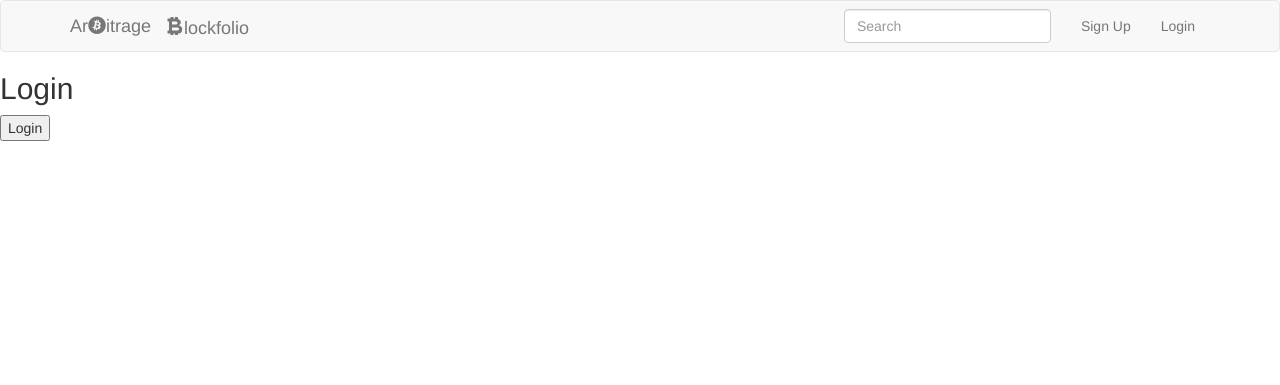
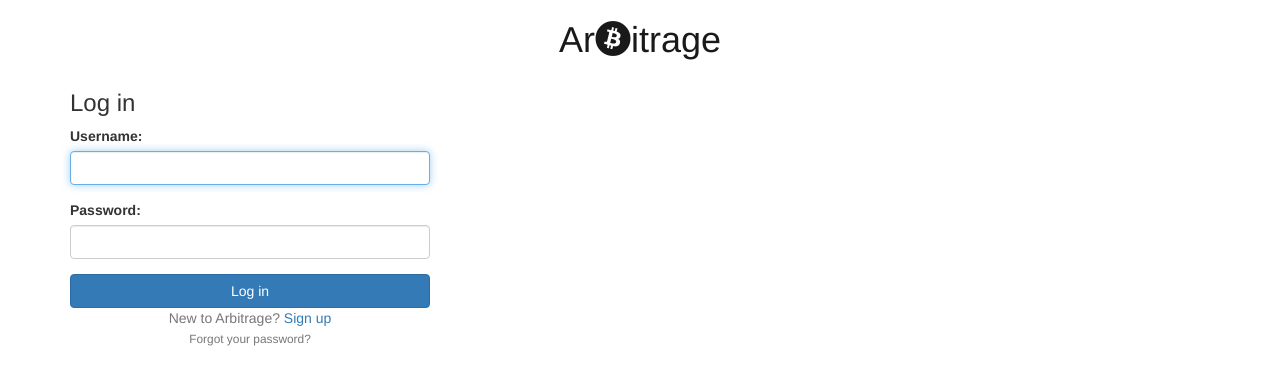
Before and after one commit to ciaranmcveigh5/django_blockfolio_clone, a Django app: page /accounts/login in a window 1280 px wide. Shown: the top 385 px of the page. Run offline with Django 3.2, Linux system fonts and the light colour scheme; some libraries are stand-ins or nearby versions.

Commit message:
implemented signup login and logout functionality

```diff
--- a/accounts/tests.py
+++ b/accounts/tests.py
@@ -1,6 +1,6 @@
 from django.urls import resolve, reverse
 from django.test import TestCase
-from .views import signup, loginForm
+from .views import signup, login
 
 # class SignUpTests(TestCase):
 #     def test_signup_status_code(self):
@@ -19,7 +19,5 @@ class LogInTests(TestCase):
         self.assertEquals(response.status_code, 200)
 
     def test_login_url_resolves_signup_view(self):
-        print('testing')
         view = resolve('/accounts/login')
-        print('hello everybody')
-        self.assertEquals(view.func, loginForm)
+        self.assertEquals(view.func, login)
--- a/accounts/urls.py
+++ b/accounts/urls.py
@@ -1,8 +1,10 @@
 from django.urls import path
 from . import views
 
+from django.contrib.auth import views as auth_views
+
 urlpatterns = [
     path('signup', views.signup, name='signup'),
-    path('login', views.loginForm, name='login'),
-    path('logout', views.logout, name='logout'),
+    path('login', auth_views.LoginView.as_view(template_name='accounts/login.html'), name='login'),
+    path('logout', auth_views.LogoutView.as_view(), name='logout'),
 ]
--- a/accounts/views.py
+++ b/accounts/views.py
@@ -1,24 +1,23 @@
-from django.shortcuts import render
+from django.contrib.auth import login as auth_login
+from django.shortcuts import render, redirect
+from .forms import SignUpForm
 
 def signup(request):
     if request.method == 'POST':
-        form = forms.SignUpForm(request.POST)
+        form = SignUpForm(request.POST)
         if form.is_valid():
-            form.save()
-            username = form.cleaned_data.get('username')
-            raw_password = form.cleaned_data.get('password1')
-            user = authenticate(username=username, password=raw_password)
-            login(request, user)
+            user = form.save()
+            auth_login(request, user)
             return redirect('/')
     else:
-        form = forms.SignUpForm()
+        form = SignUpForm()
     return render(request, 'accounts/signup.html', {'form': form})
 
 def whoAmI(request):
     print(request.user.username)
 
-def loginForm(request):
-    return render(request, 'accounts/login.html')
+# def login(request):
+#     return render(request, 'accounts/login.html')
 
-def logout(request):
-    return redirect('/')
+# def logout(request):
+#     return redirect('/')
--- a/arbitrage/urls.py
+++ b/arbitrage/urls.py
@@ -3,5 +3,5 @@ from . import views
 
 urlpatterns = [
     path('', views.contact, name='contact'),
-    path('blockfolio', views.blockfolio, name='blockfolio')
+    path('blockfolio', views.blockfolio, name='blockfolio'),
 ]
--- a/mysite/settings.py
+++ b/mysite/settings.py
@@ -35,6 +35,8 @@ INSTALLED_APPS = [
     'arbitrage',
     'personal',
     'blog',
+
+    'widget_tweaks',
 
     'django.contrib.admin',
     'django.contrib.auth',
@@ -126,4 +128,5 @@ USE_TZ = True
 
 STATIC_URL = '/static/'
 
-LOGIN_REDIRECT_URL = 'home'
+LOGIN_REDIRECT_URL = '/'
+LOGOUT_REDIRECT_URL = '/'
--- a/mysite/urls.py
+++ b/mysite/urls.py
@@ -21,6 +21,4 @@ urlpatterns = [
     path('', include('arbitrage.urls')),
     path(r'blog/', include('blog.urls')),
     path(r'accounts/', include('accounts.urls')),
-    path(r'arbitrage/', include('arbitrage.urls')),
-    path('blockfolio', include('arbitrage.urls')),
 ]
--- /dev/null
+++ b/static/css/accounts.css
@@ -0,0 +1,8 @@
+.logo a {
+    color: rgba(0,0,0,.9);
+}
+
+.logo a:hover,
+.logo a:active {
+    text-decoration: none;
+}
--- a/templates/accounts/login.html
+++ b/templates/accounts/login.html
@@ -1,12 +1,37 @@
 {% extends "arbitrage/header.html" %}
 
-{% block title %}Login{% endblock %}
+{% load static %}
 
-{% block content %}
-  <h2>Login</h2>
-  <form method="post">
-    {% csrf_token %}
-    {{ form.as_p }}
-    <button type="submit">Login</button>
-  </form>
+{% block stylesheet %}
+  <link rel="stylesheet" href="{% static 'css/accounts.css' %}">
 {% endblock %}
+
+{% block body %}
+  <div class="container">
+    <h1 class="text-center logo my-4">
+      <a href="{% url 'contact' %}">Ar<i class="fab fa-bitcoin"></i>itrage</a>
+    </h1>
+    <div class="row justify-content-center">
+      <div class="col-lg-4 col-md-6 col-sm-8">
+        <div class="card">
+          <div class="card-body">
+            <h3 class="card-title">Log in</h3>
+            <form method="post" novalidate>
+              {% csrf_token %}
+              {% include 'includes/form.html' %}
+              <button type="submit" class="btn btn-primary btn-block">Log in</button>
+            </form>
+          </div>
+          <div class="card-footer text-muted text-center">
+            New to Arbitrage? <a href="{% url 'signup' %}">Sign up</a>
+          </div>
+        </div>
+        <div class="text-center py-2">
+          <small>
+            <a href="#" class="text-muted">Forgot your password?</a>
+          </small>
+        </div>
+      </div>
+    </div>
+  </div>
+{% endblock %}
--- a/templates/arbitrage/header.html
+++ b/templates/arbitrage/header.html
@@ -8,12 +8,12 @@
     <!-- <link rel="stylesheet" href="{% static 'css/bootstrap.min.css' %}" type = "text/css"/> -->
     <link rel="stylesheet" href="https://maxcdn.bootstrapcdn.com/bootstrap/3.3.7/css/bootstrap.min.css">
     <link rel="stylesheet" href="https://use.fontawesome.com/releases/v5.0.13/css/all.css" integrity="sha384-DNOHZ68U8hZfKXOrtjWvjxusGo9WQnrNx2sqG0tfsghAvtVlRW3tvkXWZh58N9jp" crossorigin="anonymous">
-    <script src="https://ajax.googleapis.com/ajax/libs/jquery/3.3.1/jquery.min.js"></script>
-    <script src="https://maxcdn.bootstrapcdn.com/bootstrap/3.3.7/js/bootstrap.min.js"></script>
     <meta name="viewport" content = "width=device-width, initial-scale=1.0">
+    {% block stylesheet %}{% endblock %}
 </head>
 
 <body>
+    {% block body %}
         <nav class="navbar navbar-default">
             <div class="container">
                 <div class="navbar-header">
@@ -23,17 +23,22 @@
                         <span class="icon-bar"></span>
                         <span class="icon-bar"></span>
                     </button>
-                <a href="arbitrage" class="navbar-brand">Ar<i class="fab fa-bitcoin"></i>itrage</a>
+                    <a href="/arbitrage" class="navbar-brand">Ar<i class="fab fa-bitcoin"></i>itrage</a>
                     </div>
                     <div>
                         <div class="collapse navbar-collapse" id="bs-navbar-collapse">
                             <ul class="nav navbar-nav">
-                                <li><a href="blockfolio" class="navbar-brand"><i class="glyphicon glyphicon-bitcoin"></i>lockfolio</a></li>
+                                    <li><a href="/blockfolio" class="navbar-brand"><i class="glyphicon glyphicon-bitcoin"></i>lockfolio</a></li>
                                 </ul>
                                 <ul class="nav navbar-nav navbar-right">
                                     <li></li>
-                                <li><a href="accounts/signup">Sign Up</a></li>
-                                <li><a href="accounts/login">Login</a></li>
+                                    {% if user.is_authenticated %}
+                                        <li><a href="/profile">{{ user.username}}</a></li>
+                                        <li><a href="/accounts/logout">Logout</a></li>
+                                    {% else %}
+                                        <li><a href="/accounts/signup">Sign Up</a></li>
+                                        <li><a href="/accounts/login">Login</a></li>
+                                    {% endif %}
                                 </ul>
                                 <form class="navbar-form navbar-right" role="search">
                                         <div class="form-group">
@@ -46,5 +51,10 @@
         </nav>
         {% block content %}
         {% endblock %}
+    {% endblock body%}
+    <script src="https://ajax.googleapis.com/ajax/libs/jquery/3.3.1/jquery.min.js"></script>
+    <script src="https://maxcdn.bootstrapcdn.com/bootstrap/3.3.7/js/bootstrap.min.js"></script>
+    {% block javascript %}{% endblock %}
+</body>
 
 </html>
--- /dev/null
+++ b/templates/includes/form.html
@@ -0,0 +1,36 @@
+{% load widget_tweaks %}
+
+{% if form.non_field_errors %}
+  <div class="alert alert-danger" role="alert">
+    {% for error in form.non_field_errors %}
+      <p{% if forloop.last %} class="mb-0"{% endif %}>{{ error }}</p>
+    {% endfor %}
+  </div>
+{% endif %}
+
+{% for field in form %}
+  <div class="form-group">
+    {{ field.label_tag }}
+
+    {% if form.is_bound %}
+      {% if field.errors %}
+        {% render_field field class="form-control is-invalid" %}
+        {% for error in field.errors %}
+          <div class="invalid-feedback">
+            {{ error }}
+            {% if field.help_text %}
+              <small class="form-text text-muted">
+                {{ field.help_text|safe }}
+              </small>
+            {% endif %}
+          </div>
+        {% endfor %}
+      {% else %}
+        {% render_field field class="form-control is-valid" %}
+      {% endif %}
+    {% else %}
+      {% render_field field class="form-control" %}
+    {% endif %}
+
+  </div>
+{% endfor %}
```
Also changed, not shown: accounts/forms.py (added, +9 -0 lines), arbitrage/views.py (+13 -13 lines), templates/accounts/signup.html (+29 -25 lines), db.sqlite3, static/css/main.css (renamed from arbitrage/static/css/main.css). Lines whose indentation alone changed are shown as unchanged.
